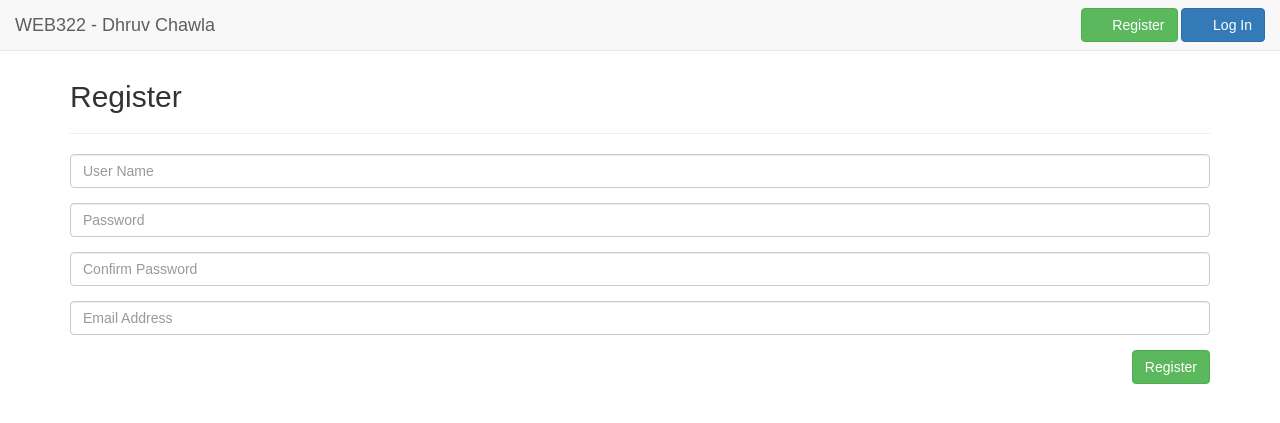
After one commit to dhruvchawlaa/Blog-App, a Node project: template views/register.hbs in a window 1280 px wide. The commit adds this page. Shown: the top 423 px of the page. Run offline with Node 20 templates, Linux system fonts and the light colour scheme; the template is opened without the code that fills it, so the values that code supplies are empty; some libraries are stand-ins or nearby versions; some web fonts are replaced.

Commit message:
added register and login functionalities

```diff
--- a/package.json
+++ b/package.json
@@ -18,9 +18,12 @@
   },
   "homepage": "https://github.com/dhruvchawlaa/WEB322-App#readme",
   "dependencies": {
+    "bcryptjs": "^2.4.3",
+    "client-sessions": "^0.8.0",
     "cloudinary": "^1.34.0",
     "express": "^4.18.2",
     "express-handlebars": "^7.0.2",
+    "mongoose": "^7.0.3",
     "multer": "^1.4.5-lts.1",
     "pg": "^8.10.0",
     "pg-hstore": "^2.3.4",
--- a/server.js
+++ b/server.js
@@ -1,10 +1,10 @@
 /*********************************************************************************
- *  WEB322 – Assignment 05
+ *  WEB322 – Assignment 06
  *  I declare that this assignment is my own work in accordance with Seneca  Academic Policy.  No part
  *  of this assignment has been copied manually or electronically from any other source
  *  (including 3rd party web sites) or distributed to other students.
  *
- *  Name: Dhruv Chawla Student ID: 158310219 Date: 23-Mar-2023
+ *  Name: Dhruv Chawla Student ID: 158310219 Date: 04-Apr-2023
  *
  *  Online (Cyclic) Link: https://lively-gray-quail.cyclic.app/
  *
@@ -19,6 +19,8 @@ const streamifier = require("streamifier");
 const exphbs = require("express-handlebars");
 const stripJs = require("strip-js");
 const blogData = require("./blog-service");
+const authData = require("./auth-service");
+const clientSessions = require("client-sessions");
 const {
   initialize,
   getAllPosts,
@@ -36,7 +38,30 @@ const {
 
 app.use(express.static("public"));
 
-//This will add the property "activeRoute" to "app.locals" whenever the route changes
+// Setup client-sessions
+app.use(
+  clientSessions({
+    cookieName: "session",
+    secret: "blogapplication_web322",
+    duration: 2 * 60 * 1000,
+    activeDuration: 1000 * 60,
+  })
+);
+
+app.use(function (req, res, next) {
+  res.locals.session = req.session;
+  next();
+});
+
+function ensureLogin(req, res, next) {
+  if (!req.session.user) {
+    res.redirect("/login");
+  } else {
+    next();
+  }
+}
+
+// This will add the property "activeRoute" to "app.locals" whenever the route changes
 app.use(function (req, res, next) {
   let route = req.path.substring(1);
   app.locals.activeRoute =
@@ -161,7 +186,7 @@ app.get("/blog", async (req, res) => {
 });
 
 // Display the latest blog post available by blog post id
-app.get("/blog/:id", async (req, res) => {
+app.get("/blog/:id", ensureLogin, async (req, res) => {
   // Declare an object to store properties for the view
   let viewData = {};
 
@@ -209,7 +234,7 @@ app.get("/blog/:id", async (req, res) => {
 });
 
 // ========== Posts Page Route ==========
-app.get("/posts", (req, res) => {
+app.get("/posts", ensureLogin, (req, res) => {
   if (req.query.category) {
     getPostsByCategory(req.query.category)
       .then((data) => {
@@ -255,7 +280,7 @@ app.get("/post/:value", (req, res) => {
 });
 
 // ========== Categories Page Route ==========
-app.get("/categories", (req, res) => {
+app.get("/categories", ensureLogin, (req, res) => {
   getCategories()
     .then((data) => {
       data.length > 0
@@ -268,12 +293,12 @@ app.get("/categories", (req, res) => {
 });
 
 // ========== Add Categories Route ==========
-app.get("/categories/add", (req, res) => {
+app.get("/categories/add", ensureLogin, (req, res) => {
   res.render("addCategory");
 });
 
 // ========== Add Categories Post Route ==========
-app.post("/categories/add", (req, res) => {
+app.post("/categories/add", ensureLogin, (req, res) => {
   let catObject = {};
   catObject.category = req.body.category;
   console.log(req.body.category);
@@ -289,7 +314,7 @@ app.post("/categories/add", (req, res) => {
 });
 
 // ========== Delete Category By ID Route ==========
-app.get("/categories/delete/:id", (req, res) => {
+app.get("/categories/delete/:id", ensureLogin, (req, res) => {
   deleteCategoryById(req.params.id)
     .then(() => {
       res.redirect("/categories");
@@ -300,7 +325,7 @@ app.get("/categories/delete/:id", (req, res) => {
 });
 
 // ========== Delete Post By ID Route ==========
-app.get("/posts/delete/:id", (req, res) => {
+app.get("/posts/delete/:id", ensureLogin, (req, res) => {
   deletePostById(req.params.id)
     .then(() => {
       res.redirect("/posts");
@@ -311,7 +336,7 @@ app.get("/posts/delete/:id", (req, res) => {
 });
 
 // ========== Add Posts Page Route ==========
-app.get("/posts/add", (req, res) => {
+app.get("/posts/add", ensureLogin, (req, res) => {
   getCategories()
     .then((categories) => {
       res.render("addPost", { categories: categories });
@@ -322,7 +347,11 @@ app.get("/posts/add", (req, res) => {
 });
 
 // ========== Add Posts (Post) Route ==========
-app.post("/posts/add", upload.single("featureImage"), (req, res) => {
+app.post(
+  "/posts/add",
+  ensureLogin,
+  upload.single("featureImage"),
+  (req, res) => {
     let streamUpload = (req) => {
       return new Promise((resolve, reject) => {
         let stream = cloudinary.uploader.upload_stream((error, result) => {
@@ -363,6 +392,61 @@ app.post("/posts/add", upload.single("featureImage"), (req, res) => {
       .catch((err) => {
         res.send(err);
       });
+  }
+);
+
+// ========== Login Page Route ==========
+app.get("/login", (req, res) => {
+  res.render("login");
+});
+
+// ========== Register Page Route ==========
+app.get("/register", (req, res) => {
+  res.render("register");
+});
+
+// ========== Register Page Route (POST) ==========
+app.post("/register", (req, res) => {
+  authData
+    .registerUser(req.body)
+    .then(() => {
+      res.render("register", { successMessage: "User created" });
+    })
+    .catch((err) => {
+      res.render("register", {
+        errorMessage: err,
+        userName: req.body.userName,
+      });
+    });
+});
+
+// ========== Login Page Route (POST) ==========
+app.post("/login", (req, res) => {
+  req.body.userAgent = req.get("User-Agent");
+  authData
+    .checkUser(req.body)
+    .then((user) => {
+      req.session.user = {
+        userName: user.userName,
+        email: user.email,
+        loginHistory: user.loginHistory,
+      };
+      res.redirect("/posts");
+    })
+    .catch((err) => {
+      res.render("login", { errorMessage: err, userName: req.body.userName });
+    });
+});
+
+// ========== Logout Page Route ==========
+app.get("/logout", (req, res) => {
+  req.session.reset();
+  res.redirect("/");
+});
+
+// ========== User History Page Route ==========
+app.get("/userHistory", ensureLogin, (req, res) => {
+  res.render("userHistory");
 });
 
 // ========== 404 Page Route ==========
@@ -371,10 +455,12 @@ app.use((req, res) => {
 });
 
 // ========== Check the initialization and start listening ==========
-initialize()
+blogData
+  .initialize()
+  .then(authData.initialize)
   .then(() => {
     app.listen(HTTP_PORT, onHttpStart);
   })
   .catch((err) => {
-    res.send("Error reading data");
+    res.send("Error reading data!");
   });
--- a/views/layouts/main.hbs
+++ b/views/layouts/main.hbs
@@ -1,21 +1,29 @@
-<!DOCTYPE html>
 <html lang="en">
   <head>
-      <meta charset="UTF-8">
-      <meta name="viewport" content="width=device-width, initial-scale=1.0">
-      <meta http-equiv="X-UA-Compatible" content="ie=edge">
-      <!-- Latest compiled and minified Bootstrap 3.4.1 CSS -->
-      <link rel="stylesheet" href="https://bootswatch.com/3/journal/bootstrap.min.css" />
-      <link rel="stylesheet" href="/css/main.css">
+    <meta charset="UTF-8" />
+    <meta name="viewport" content="width=device-width, initial-scale=1.0" />
+    <meta http-equiv="X-UA-Compatible" content="ie=edge" />
+    <!-- Latest compiled and minified Bootstrap 3.4.1 CSS -->
+    <link
+      rel="stylesheet"
+      href="https://bootswatch.com/3/journal/bootstrap.min.css"
+    />
+    <link rel="stylesheet" href="/css/main.css" />
 
-      <title>Dhruv Chawla's Blog</title>
+    <title>Dhruv Chawla's Blog</title>
   </head>
   <body>
     <nav class="navbar navbar-default navbar-fixed-top">
       <div class="container-fluid">
         <!-- Brand and toggle get grouped for better mobile display -->
         <div class="navbar-header">
-          <button type="button" class="navbar-toggle collapsed" data-toggle="collapse" data-target="#bs-example-navbar-collapse-1" aria-expanded="false">
+          <button
+            type="button"
+            class="navbar-toggle collapsed"
+            data-toggle="collapse"
+            data-target="#bs-example-navbar-collapse-1"
+            aria-expanded="false"
+          >
             <span class="sr-only">Toggle navigation</span>
             <span class="icon-bar"></span>
             <span class="icon-bar"></span>
@@ -30,10 +38,44 @@
             <li>{{#navLink "/blog"}}Blog{{/navLink}}</li>
             <li class="active">{{#navLink "/about"}}About{{/navLink}}</li>
           </ul>
+
+          {{#if session.user}}
+            <form class="navbar-form navbar-right">
+              <div class="dropdown">
+                <button
+                  class="btn btn-primary dropdown-toggle"
+                  type="button"
+                  id="userMenu"
+                  data-toggle="dropdown"
+                >
+                  <span
+                    class="glyphicon glyphicon-user"
+                  ></span>&nbsp;&nbsp;{{session.user.userName}}&nbsp;&nbsp;<span
+                    class="caret"
+                  ></span>
+                </button>
+                <ul class="dropdown-menu" aria-labelledby="userMenu">
+                  <li><a href="/userHistory">User History</a></li>
+                  <li><a href="/logout">Log Out</a></li>
+                </ul>
+              </div>
+            </form>
+          {{else}}
+            <form class="navbar-form navbar-right">
+              <a href="/register" class="btn btn-success"><span
+                  class="glyphicon glyphicon-cog"
+                ></span>&nbsp;&nbsp;Register</a>
+              <a href="/login" class="btn btn-primary"><span
+                  class="glyphicon glyphicon-chevron-right"
+                ></span>&nbsp;&nbsp;Log In</a>
+            </form>
+          {{/if}}
+
           <ul class="nav navbar-nav navbar-right">
-            <li>{{#navLink "/posts"}}Posts{{/navLink}}</li>
-            <li>{{#navLink "/categories"}}Categories{{/navLink}}</li>
+            {{#navLink "/posts"}}Posts{{/navLink}}
+            {{#navLink "/categories"}}Categories{{/navLink}}
           </ul>
+
         </div><!-- /.navbar-collapse -->
       </div><!-- /.container-fluid -->
     </nav>
@@ -43,9 +85,17 @@
     </div>
 
     <!-- Latest compiled and minified jQuery 3.6.0 JavaScript -->
-    <script src="https://code.jquery.com/jquery-3.6.0.min.js" integrity="sha256-/xUj+3OJU5yExlq6GSYGSHk7tPXikynS7ogEvDej/m4=" crossorigin="anonymous"></script>
+    <script
+      src="https://code.jquery.com/jquery-3.6.0.min.js"
+      integrity="sha256-/xUj+3OJU5yExlq6GSYGSHk7tPXikynS7ogEvDej/m4="
+      crossorigin="anonymous"
+    ></script>
 
     <!-- Latest compiled and minified Bootstrap 3.4.1 JavaScript -->
-    <script src="https://stackpath.bootstrapcdn.com/bootstrap/3.4.1/js/bootstrap.min.js" integrity="sha384-aJ21OjlMXNL5UyIl/XNwTMqvzeRMZH2w8c5cRVpzpU8Y5bApTppSuUkhZXN0VxHd" crossorigin="anonymous"></script>
+    <script
+      src="https://stackpath.bootstrapcdn.com/bootstrap/3.4.1/js/bootstrap.min.js"
+      integrity="sha384-aJ21OjlMXNL5UyIl/XNwTMqvzeRMZH2w8c5cRVpzpU8Y5bApTppSuUkhZXN0VxHd"
+      crossorigin="anonymous"
+    ></script>
   </body>
 </html>
--- /dev/null
+++ b/views/register.hbs
@@ -0,0 +1,84 @@
+<div class="row">
+  <div class="col-md-12">
+    <h2>Register</h2>
+    <hr />
+    {{#if errorMessage}}
+      <div class="alert alert-danger"><strong>Error:</strong>
+        {{errorMessage}}</div>
+    {{/if}}
+    {{#if successMessage}}
+      <div class="alert alert-success"><strong>Success:</strong>
+        {{successMessage}}</div>
+      <a
+        class="btn btn-success pull-right"
+        href="/login"
+      >&nbsp;&nbsp;&nbsp;Proceed to Log in&nbsp;&nbsp;&nbsp;</a><br /><br /><br
+      />
+    {{else}}
+      <form method="post" action="/register">
+        <div class="row">
+          <div class="col-md-12">
+            <div class="form-group">
+              <input
+                class="form-control"
+                id="userName"
+                name="userName"
+                type="text"
+                placeholder="User Name"
+                required
+                value=""
+              />
+            </div>
+          </div>
+        </div>
+        <div class="row">
+          <div class="col-md-12">
+            <div class="form-group">
+              <input
+                class="form-control"
+                id="password"
+                name="password"
+                type="password"
+                placeholder="Password"
+                required
+              />
+            </div>
+          </div>
+        </div>
+        <div class="row">
+          <div class="col-md-12">
+            <div class="form-group">
+              <input
+                class="form-control"
+                id="password2"
+                name="password2"
+                type="password"
+                placeholder="Confirm Password"
+                required
+              />
+            </div>
+          </div>
+        </div>
+        <div class="row">
+          <div class="col-md-12">
+            <div class="form-group">
+              <input
+                class="form-control"
+                id="email"
+                name="email"
+                type="email"
+                placeholder="Email Address"
+                required
+              />
+            </div>
+          </div>
+        </div>
+        <input
+          type="submit"
+          class="btn btn-success pull-right"
+          value="Register"
+        />
+      </form>
+    {{/if}}
+  </div>
+</div>
```
Also changed, not shown: auth-service.js (added, +117 -0 lines), views/login.hbs (added, +43 -0 lines), views/userHistory.hbs (added, +24 -0 lines), 1 other file. Lines whose indentation alone changed are shown as unchanged.
